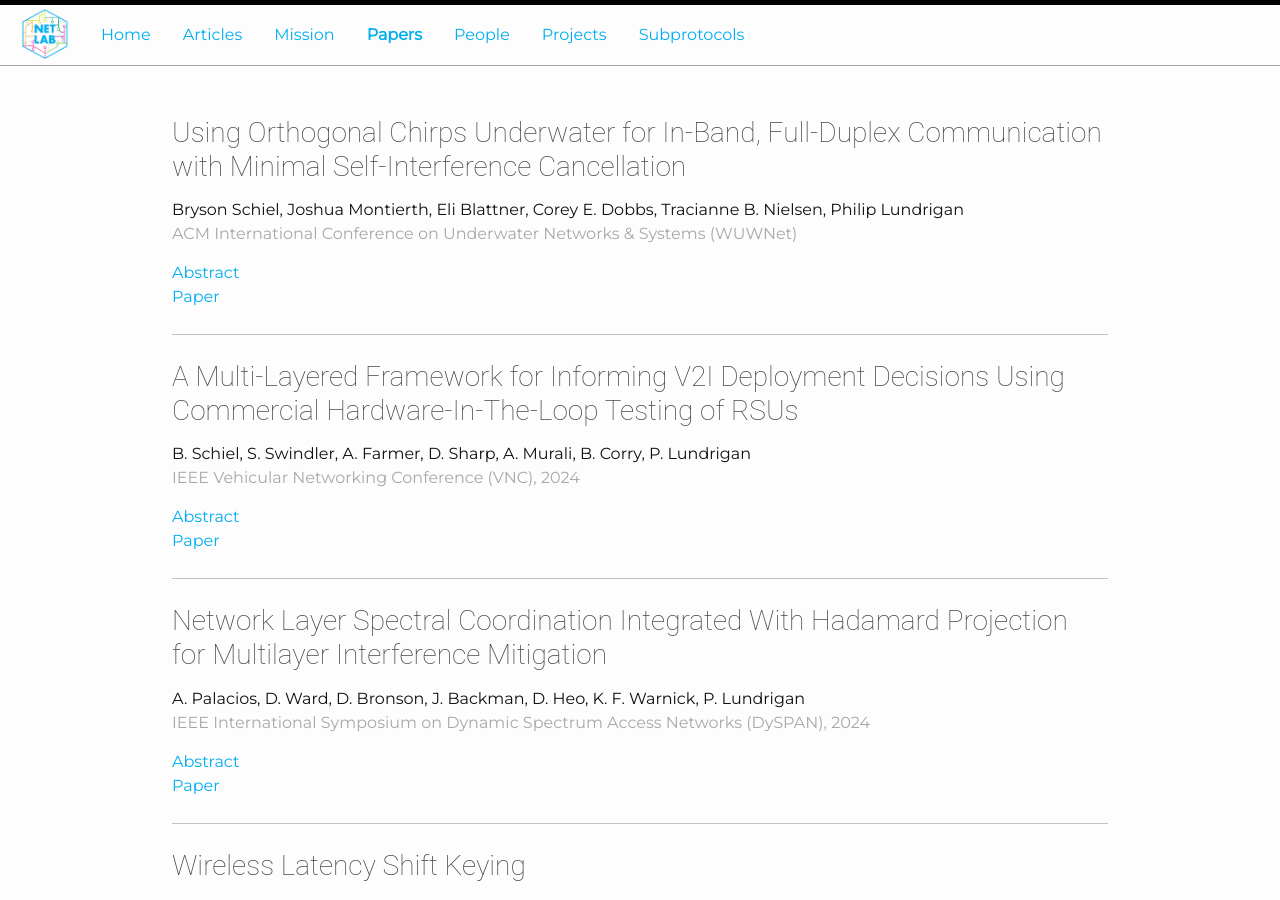
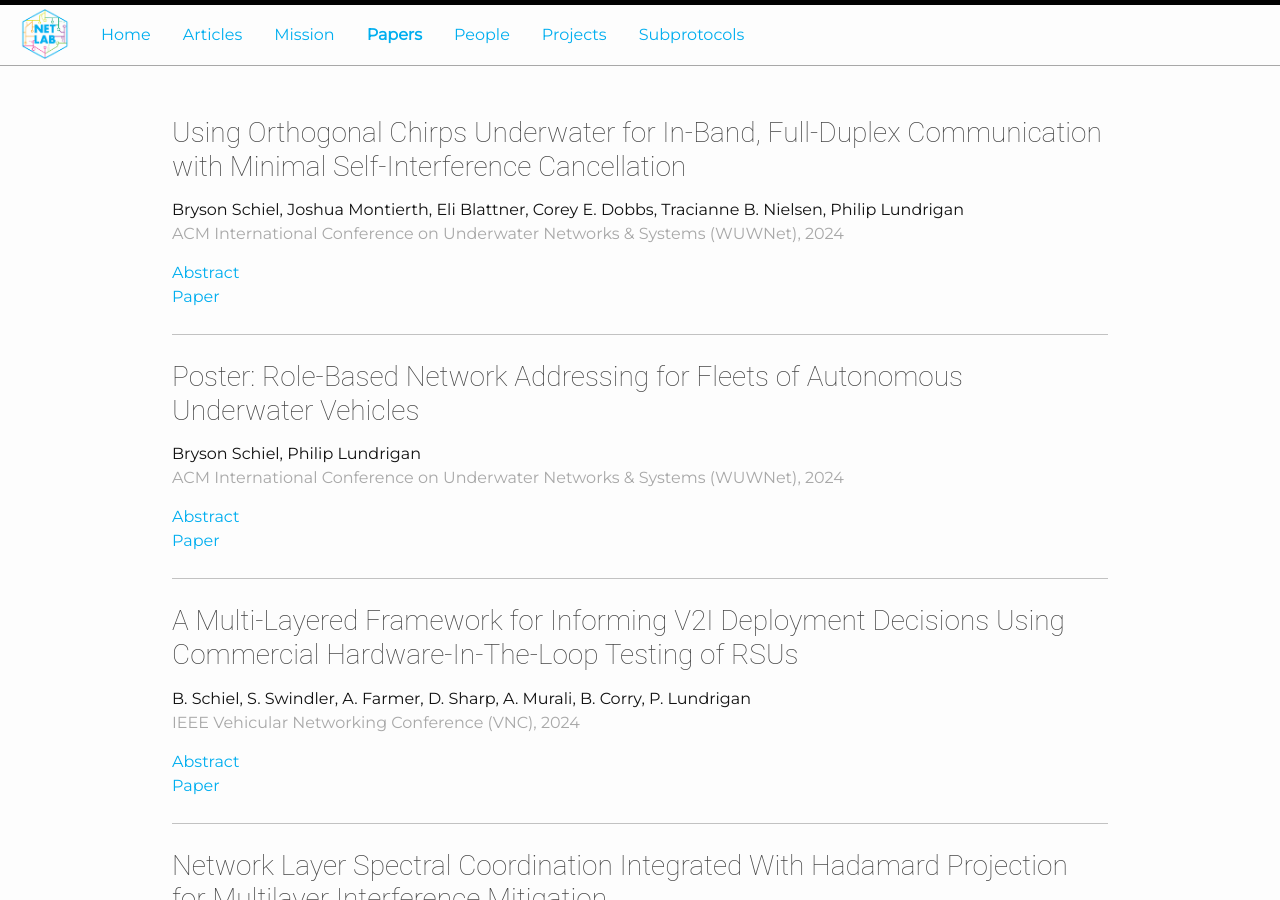
Before and after one commit to NET-BYU/NET-BYU.github.io, a Jekyll site: the page built from pages/papers.html, in a window 1280 px wide and 900 px high. Built offline with Jekyll 4.4.1, drawn with Linux system fonts in a browser that asks for light colours; nearby versions of some CDN libraries.

Commit message:
Update papers.yaml
Added new urls and poster publication

```diff
--- a/_data/papers.yaml
+++ b/_data/papers.yaml
@@ -1,8 +1,14 @@
 - title: Using Orthogonal Chirps Underwater for In-Band, Full-Duplex Communication with Minimal Self-Interference Cancellation
   authors: Bryson Schiel, Joshua Montierth, Eli Blattner, Corey E. Dobbs, Tracianne B. Nielsen, Philip Lundrigan
-  conference: ACM International Conference on Underwater Networks & Systems (WUWNet)
+  conference: ACM International Conference on Underwater Networks & Systems (WUWNet), 2024
   abstract: Underwater acoustic networks (UANs) have the potential to benefit greatly from advances in in-band full-duplex (IBFD) communication, as this would reduce packet collisions and timing overhead from link layer protocols. A major direction of research to achieve IBFD has been through self-interference cancellation (SIC), a process that tries to minimize the effect of self-interference (SI) caused by a device's own transmission when it is trying to receive a packet from another device. Active SIC techniques, however, can be costly in computation and energy resources. The chirp spread spectrum (CSS) modulation scheme, which already provides noise- and multipath-resistant communication in UANs, can also provide a novel solution for simplified IBFD communication. In this paper, we use orthogonal CSS to enable IBFD communication that requires absolutely no SIC filtering when the signal of interest (SOI) is within -20 dB of the power of the self-interference (SI). For situations where the SOI is weaker than -20 dB of the power of the SI, we also provide a computationally light SIC filter that maintains clear communication.
-  url: /assets/WUWNet-2024.pdf
+  url: https://dl.acm.org/doi/10.1145/3699432.3699464
+
+- title: "Poster: Role-Based Network Addressing for Fleets of Autonomous Underwater Vehicles"
+  authors: Bryson Schiel, Philip Lundrigan
+  conference: ACM International Conference on Underwater Networks & Systems (WUWNet), 2024
+  abstract: This work proposes an exploratory system of network addressing and management for a fleet of autonomous underwater vehicles (AUVs). As fleets of AUVs become more common and their tasks more diverse, it become necessary to manage them more at the network layer, handling new group formations and organization. As groups form and re-form during missions, there needs to be a way to identify a particular AUV and its role in the entire network. This work proposes one such network-level addressing system for a fleet of AUVs, the Fleet Protocol (FP) addressing system.
+  url: https://dl.acm.org/doi/10.1145/3699432.3699478
 
 - title: A Multi-Layered Framework for Informing V2I Deployment Decisions Using Commercial Hardware-In-The-Loop Testing of RSUs
   authors: B. Schiel, S. Swindler, A. Farmer, D. Sharp, A. Murali, B. Corry, P. Lundrigan
```
